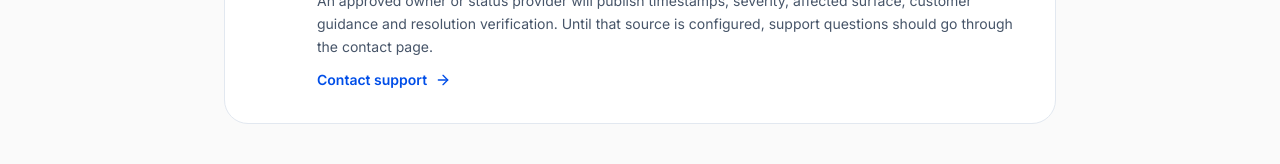
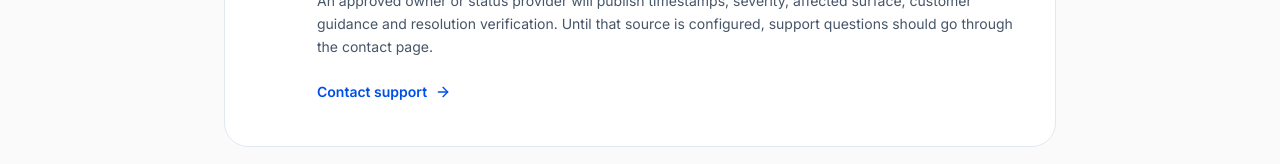
Before and after one commit to ravitejabolla756-sys/apiproof, a Next.js app in the folder apps/web/: page /status in a window 1280 px wide. Shown: the part 473-637 px from the top of the page. Built offline with nearby package versions, Linux system fonts and the light colour scheme; no server answers.

Commit message:
test: enforce status support touch target

```diff
--- a/apps/web/src/app/status/page.tsx
+++ b/apps/web/src/app/status/page.tsx
@@ -14,7 +14,7 @@ export default function StatusPage() {
           <p className="max-w-2xl text-sm leading-relaxed text-slate-600 sm:text-base">No live monitor is connected to this public page yet, so it intentionally does not publish invented uptime, incident or “all systems operational” claims.</p>
         </header>
         <section className="rounded-3xl border border-slate-200 bg-white p-7 shadow-xs sm:p-8" aria-labelledby="status-source">
-          <div className="flex items-start gap-4"><div className="rounded-2xl bg-slate-100 p-3"><ShieldCheck className="h-5 w-5 text-[#000E29]" aria-hidden="true" /></div><div className="space-y-3"><h2 id="status-source" className="font-serif text-2xl font-normal">How incident updates will work</h2><p className="text-sm leading-relaxed text-slate-600">An approved owner or status provider will publish timestamps, severity, affected surface, customer guidance and resolution verification. Until that source is configured, support questions should go through the contact page.</p><Link href="/contact" className="inline-flex items-center gap-2 text-sm font-semibold text-[#004EE8] hover:underline">Contact support <ArrowRight className="h-4 w-4" aria-hidden="true" /></Link></div></div>
+          <div className="flex items-start gap-4"><div className="rounded-2xl bg-slate-100 p-3"><ShieldCheck className="h-5 w-5 text-[#000E29]" aria-hidden="true" /></div><div className="space-y-3"><h2 id="status-source" className="font-serif text-2xl font-normal">How incident updates will work</h2><p className="text-sm leading-relaxed text-slate-600">An approved owner or status provider will publish timestamps, severity, affected surface, customer guidance and resolution verification. Until that source is configured, support questions should go through the contact page.</p><Link href="/contact" className="inline-flex min-h-11 items-center gap-2 text-sm font-semibold text-[#004EE8] hover:underline">Contact support <ArrowRight className="h-4 w-4" aria-hidden="true" /></Link></div></div>
         </section>
       </main>
       <LandingFooter />
```
Also changed, not shown: 3 other files (tests, documents, lock files or other folders).
